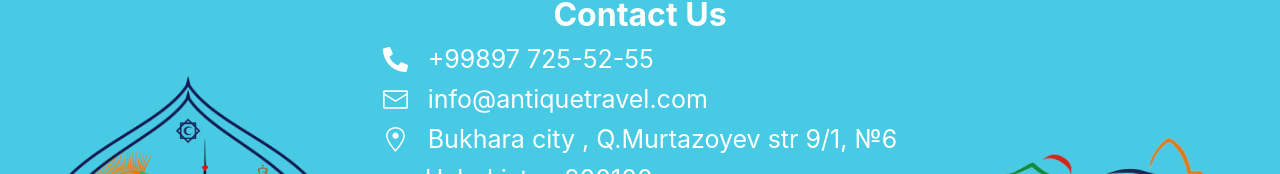
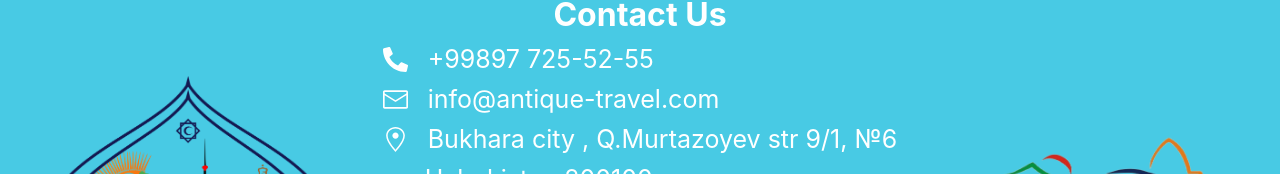
Before and after one commit to BakhromjonSadullaev/antiquetravel, a React (Create React App) app: page /tours in a window 1280 px wide. Shown: the part 1460-1634 px from the top of the page. Built offline with nearby package versions, Linux system fonts and the light colour scheme.

Commit message:
fixed minor changes

```diff
--- a/src/components/Footer/Footer.jsx
+++ b/src/components/Footer/Footer.jsx
@@ -21,7 +21,7 @@
           </li>
           <li>
             <RxEnvelopeClosed />
-            info@antiquetravel.com
+            info@antique-travel.com
           </li>
           <li>
             <GoLocation /> Bukhara city , Q.Murtazoyev str 9/1, №6
--- a/src/components/Tours/Tours.jsx
+++ b/src/components/Tours/Tours.jsx
@@ -707,10 +707,6 @@
                   <li>Full Board Meals (Breakfast, Lunch and Dinner);</li>
                   <li>
                     Cooking Class with National Cuisine of “Palov” in Samarkand;
-                  </li>
-                  <li>
-                    1 Danish Tour Leader is free of charge according to tour
-                    itinerary;
                   </li>
                   <li>
                     Tashkent-Bukhara economy class flight tickets by Uzbekistan
```
